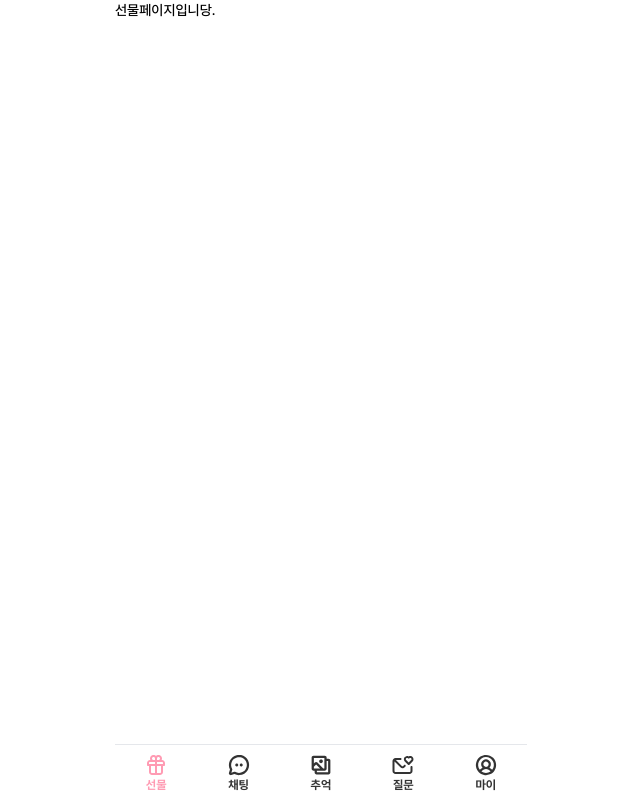
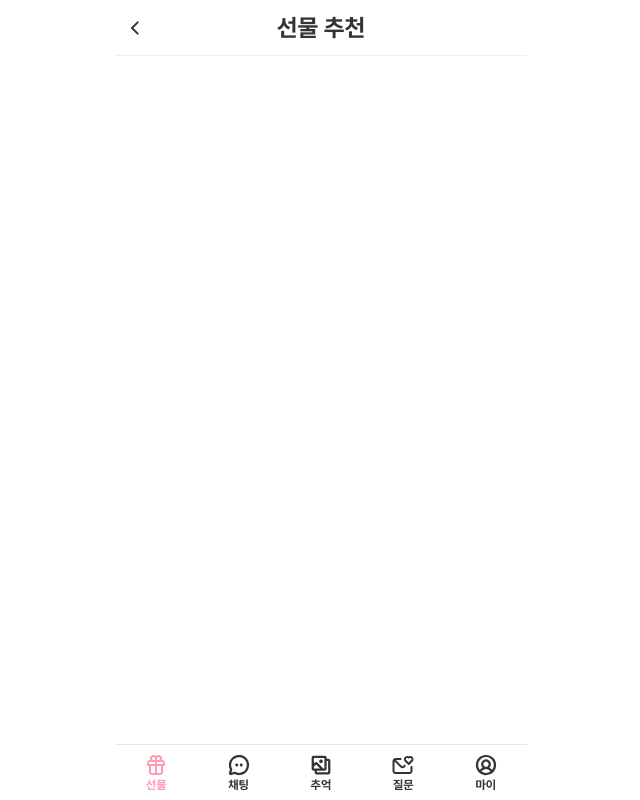
Before and after one commit to LoFin-official/LoFin-FE, a Next.js app: page /present in a window 1280 px wide. Shown: the whole page, without its empty margins (319-959 px from the left). Built offline with nearby package versions, Linux system fonts and the light colour scheme.

Commit message:
📝 Update : 선물 추천 페이지 헤더 컴포넌트 적용

```diff
--- a/src/pages/present/index.tsx
+++ b/src/pages/present/index.tsx
@@ -1,14 +1,16 @@
 import BottomBar from '@/components/shared/BottomBar';
+import Header from '@/components/shared/Header';
 import React from 'react';
 import { ReactNode } from 'react';
 
 export default function PresentPage() {
-  return <div>선물페이지입니당.</div>;
+  return;
 }
 
 PresentPage.getLayout = (page: ReactNode) => {
   return (
     <>
+      <Header>선물 추천</Header>
       <BottomBar>{page}</BottomBar>
     </>
   );
```
